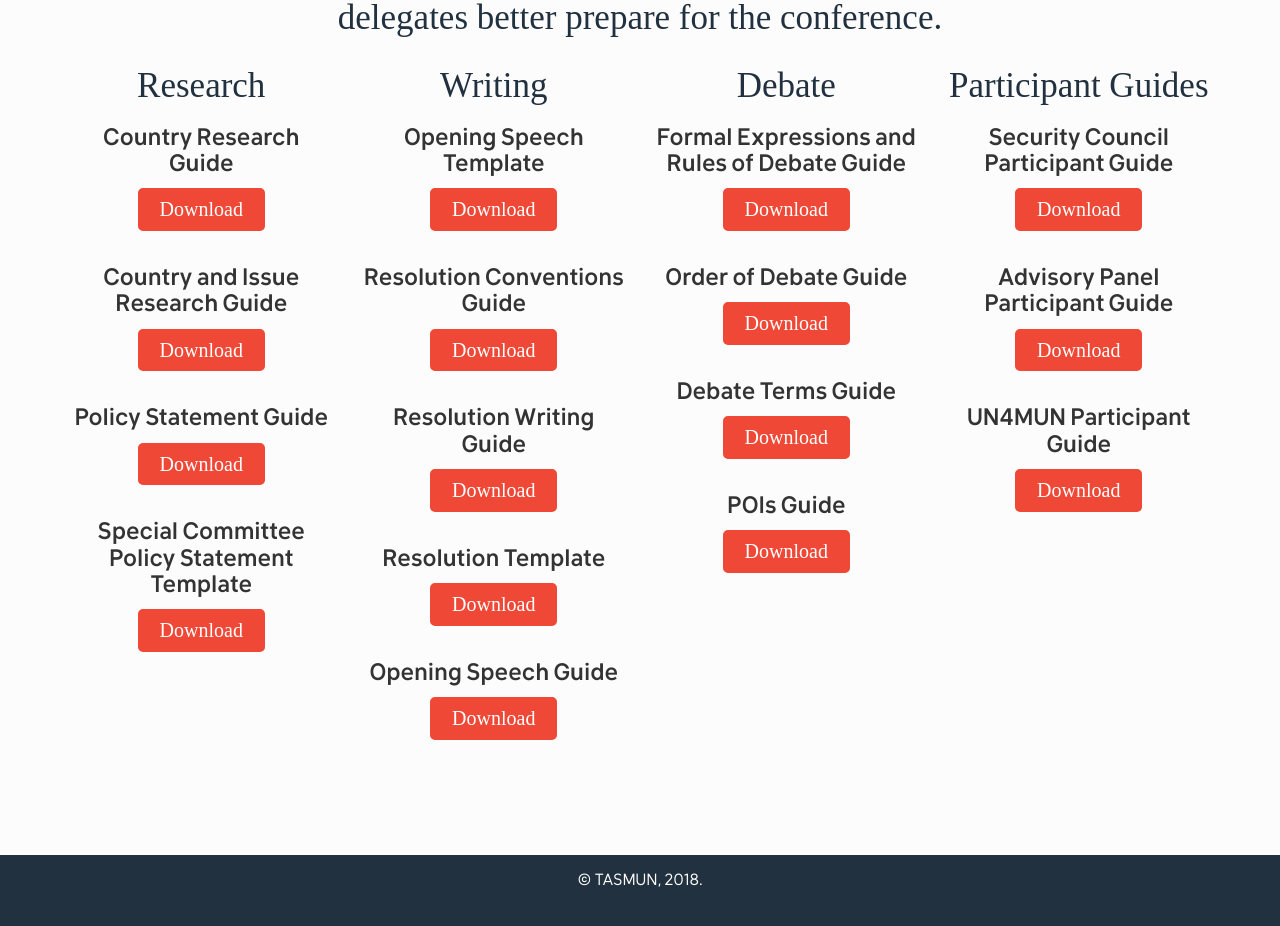
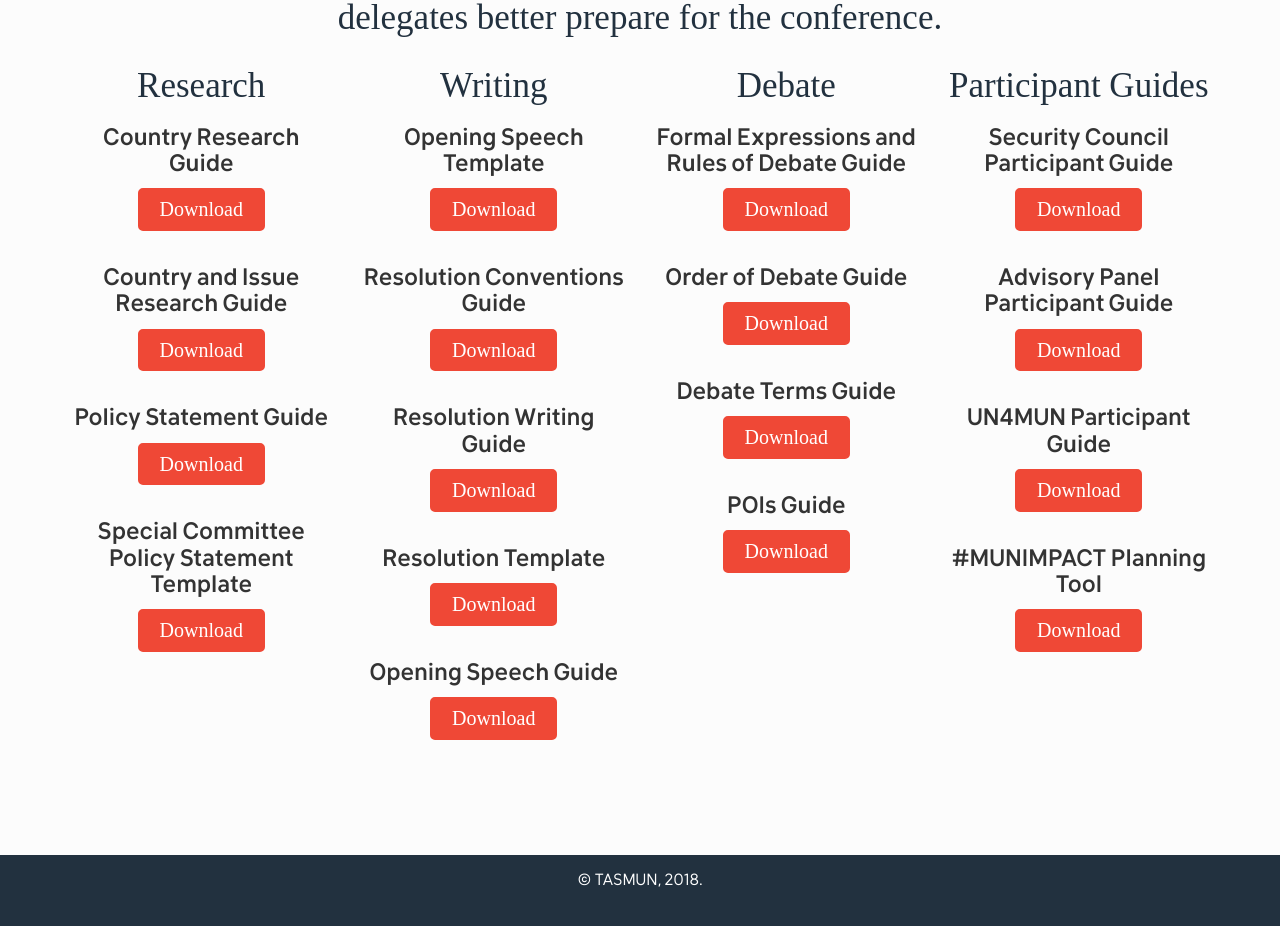
Before and after one commit to alexandernext/tasmun, a Jekyll site: the page built from resources.html, in a window 1280 px wide. Shown: the part 328-1254 px from the top of the page. Built offline with Jekyll 4.4.1, drawn with Linux system fonts in a browser that asks for light colours; some web fonts are replaced.

Commit message:
MUN Impact

```diff
--- a/resources.html
+++ b/resources.html
@@ -84,4 +84,8 @@ title: Resources
     <h3 class="item-title">UN4MUN Participant Guide</h3>
     <a href="assets/guides/committees/UN4MUN.pdf" class="btn btn-info">Download</a>
   </div>
+  <div class="item">
+    <h3 class="item-title">#MUNIMPACT Planning Tool</h3>
+    <a href="assets/guides/committees/MUN Impact Planning Tool.pdf" class="btn btn-info">Download</a>
+  </div>
 </div>
```
Also changed, not shown: 4 other files.
